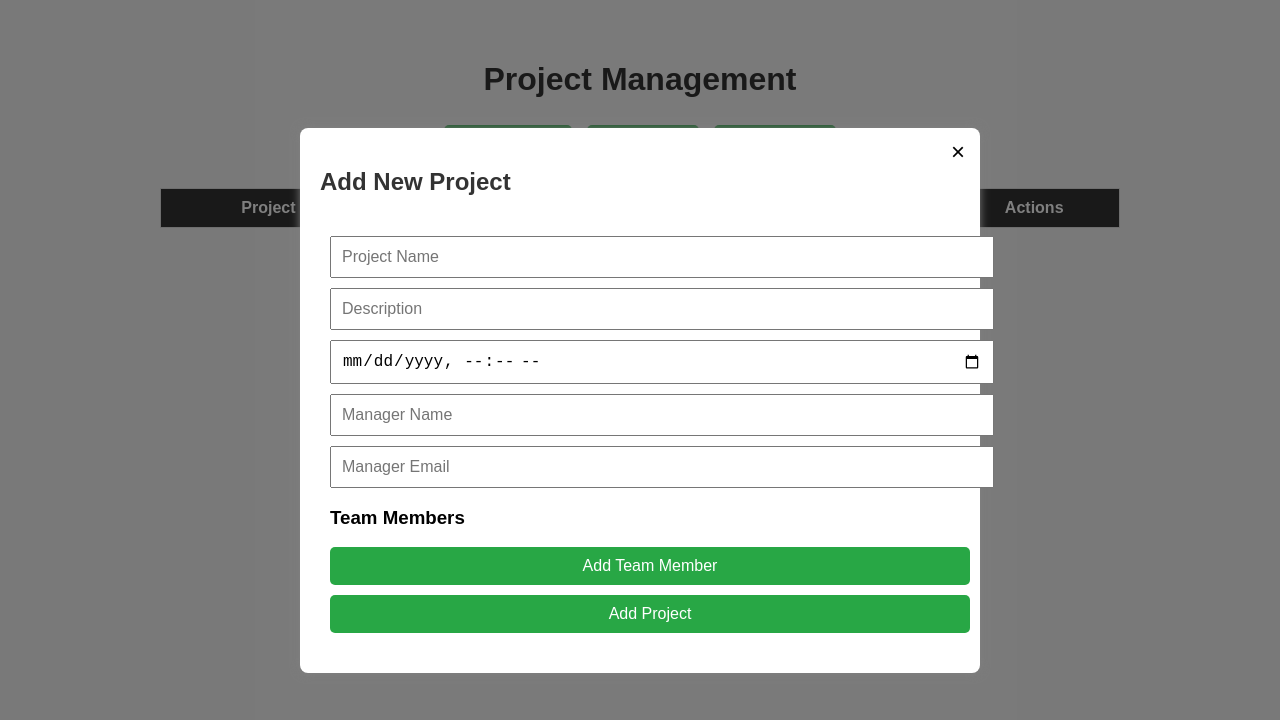
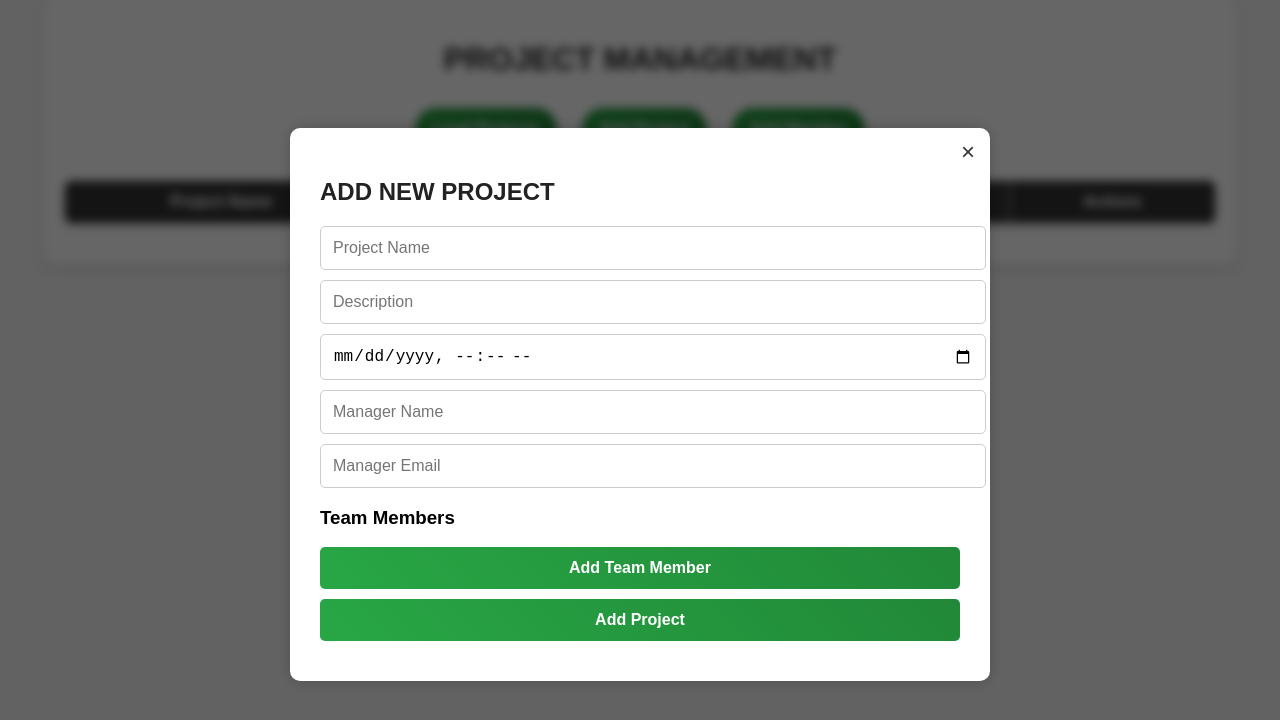
Before and after one commit to brachi2002/EX5, a website: page client/index.html in a window 1280 px wide. Both pictures are taken after a click on the button "Add Project". Drawn offline with nearby package versions, Linux system fonts and the light colour scheme; no server answers.

Commit message:
עדכון css

```diff
--- a/client/styles.css
+++ b/client/styles.css
@@ -1,43 +1,202 @@
+
 /* עיצוב כללי של הדף */
+/* body { */
+    /* font-family: Arial, sans-serif; */
+    /* margin: 20px; */
+    /* padding: 20px; */
+    /* background-color: #f4f4f4; */
+    /* text-align: center; */
+/* } */
+
+/* עיצוב הכותרות */
+/* h1, h2 { */
+    /* color: #333; */
+/* } */
+
+/* מיכל מרכזי */
+/* .container { */
+    /* width: 80%; */
+    /* margin: auto; */
+    /* text-align: center; */
+/* } */
+
+/* עיצוב כפתורים */
+/* button { */
+    /* padding: 10px 15px; */
+    /* background-color: #28a745; */
+    /* color: white; */
+    /* border: none; */
+    /* cursor: pointer; */
+    /* margin: 5px; */
+    /* border-radius: 5px; */
+    /* font-size: 16px; */
+/* } */
+/*  */
+/* button:hover { */
+    /* background-color: #218838; */
+/* } */
+/*  */
+/* קבוצה של כפתורים */
+/* .buttons { */
+    /* margin: 20px 0; */
+/* } */
+/*  */
+/* טבלת הפרויקטים */
+/* table { */
+    /* width: 100%; */
+    /* border-collapse: collapse; */
+    /* margin: 20px 0; */
+    /* background-color: #fff; */
+/* } */
+/*  */
+/* table th, table td { */
+    /* border: 1px solid #ddd; */
+    /* padding: 10px; */
+    /* text-align: center; */
+/* } */
+/*  */
+/* table th { */
+    /* background-color: #333; */
+    /* color: #fff; */
+/* } */
+/*  */
+/* עיצוב מודלים (טפסים קופצים) */
+/* .modal { */
+    /* display: none; */
+    /* position: fixed; */
+    /* z-index: 1000; */
+    /* left: 0; */
+    /* top: 0; */
+    /* width: 100%; */
+    /* height: 100%; */
+    /* background-color: rgba(0, 0, 0, 0.5); */
+/* } */
+/*  */
+/* תוכן של המודל */
+/* .modal-content { */
+    /* background-color: white; */
+    /* margin: 10% auto; */
+    /* padding: 20px; */
+    /* border-radius: 8px; */
+    /* width: 50%; */
+    /* box-shadow: 0px 0px 10px gray; */
+    /* position: relative; */
+    /* text-align: left; */
+/* } */
+/*  */
+/* כפתור סגירה למודלים */
+/* .close { */
+    /* position: absolute; */
+    /* top: 10px; */
+    /* right: 15px; */
+    /* font-size: 24px; */
+    /* cursor: pointer; */
+/* } */
+/*  */
+/* עיצוב טפסים */
+/* form { */
+    /* width: 100%; */
+    /* padding: 10px; */
+/* } */
+/*  */
+/* form input, form button { */
+    /* display: block; */
+    /* width: 100%; */
+    /* margin: 10px 0; */
+    /* padding: 10px; */
+    /* font-size: 16px; */
+/* } */
+/*  */
+/* סגנון עבור כפתור השליחה */
+/* form button { */
+    /* background-color: #28a745; */
+    /* color: white; */
+    /* border: none; */
+    /* cursor: pointer; */
+/* } */
+/*  */
+/* form button:hover { */
+    /* background-color: #218838; */
+/* } */
+/*  */
+/* הסתרת טפסים עד פתיחתם */
+/* .hidden { */
+    /* display: none; */
+/* } */
+/*  */
+/* .teamMember { */
+    /* display: flex; */
+    /* gap: 10px; */
+    /* align-items: center; */
+    /* margin-bottom: 10px; */
+/* } */
+/*  */
+/* .teamMember select, .teamMember input { */
+    /* padding: 5px; */
+    /* border: 1px solid #ccc; */
+    /* border-radius: 5px; */
+/* } */
+/*  */
+/* .removeMember { */
+    /* background-color: red; */
+    /* color: white; */
+    /* border: none; */
+    /* padding: 5px 10px; */
+    /* cursor: pointer; */
+    /* border-radius: 5px; */
+/* } */
+/*  */
+/* .removeMember:hover { */
+    /* background-color: darkred; */
+/* } */
+ /* */
+
+ /* עיצוב כללי ומודרני של הדף */
 body {
-    font-family: Arial, sans-serif;
-    margin: 20px;
-    padding: 20px;
+    font-family: 'Poppins', sans-serif;
+    margin: 0;
+    padding: 0;
     background-color: #f4f4f4;
     text-align: center;
+    transition: background 0.3s ease-in-out;
 }
 
-/* עיצוב הכותרות */
+/* כותרות */
 h1, h2 {
-    color: #333;
+    color: #222;
+    font-weight: 600;
+    text-transform: uppercase;
+    margin-bottom: 20px;
 }
 
 /* מיכל מרכזי */
 .container {
-    width: 80%;
+    width: 90%;
+    max-width: 1200px;
     margin: auto;
-    text-align: center;
+    padding: 20px;
+    background: white;
+    box-shadow: 0px 4px 10px rgba(0, 0, 0, 0.1);
+    border-radius: 10px;
 }
 
 /* עיצוב כפתורים */
 button {
-    padding: 10px 15px;
-    background-color: #28a745;
+    padding: 12px 18px;
+    background: linear-gradient(45deg, #28a745, #218838);
     color: white;
     border: none;
     cursor: pointer;
-    margin: 5px;
-    border-radius: 5px;
+    margin: 10px;
+    border-radius: 25px;
     font-size: 16px;
+    font-weight: bold;
+    transition: transform 0.2s ease-in-out, background 0.3s ease-in-out;
 }
 
 button:hover {
-    background-color: #218838;
-}
-
-/* קבוצה של כפתורים */
-.buttons {
-    margin: 20px 0;
+    background: linear-gradient(45deg, #218838, #1c7a34);
+    transform: scale(1.05);
 }
 
 /* טבלת הפרויקטים */
@@ -46,20 +205,24 @@ table {
     border-collapse: collapse;
     margin: 20px 0;
     background-color: #fff;
+    border-radius: 10px;
+    overflow: hidden;
+    box-shadow: 0px 4px 10px rgba(0, 0, 0, 0.1);
 }
 
 table th, table td {
     border: 1px solid #ddd;
-    padding: 10px;
+    padding: 12px;
     text-align: center;
 }
 
 table th {
-    background-color: #333;
+    background: #333;
     color: #fff;
+    font-weight: bold;
 }
 
-/* עיצוב מודלים (טפסים קופצים) */
+/* מודלים (טפסים קופצים) */
 .modal {
     display: none;
     position: fixed;
@@ -68,61 +231,59 @@ table th {
     top: 0;
     width: 100%;
     height: 100%;
-    background-color: rgba(0, 0, 0, 0.5);
+    background-color: rgba(0, 0, 0, 0.6);
+    backdrop-filter: blur(5px);
+    transition: opacity 0.3s ease-in-out;
 }
 
-/* תוכן של המודל */
 .modal-content {
     background-color: white;
     margin: 10% auto;
-    padding: 20px;
-    border-radius: 8px;
+    padding: 30px;
+    border-radius: 10px;
     width: 50%;
-    box-shadow: 0px 0px 10px gray;
+    box-shadow: 0px 0px 15px rgba(0, 0, 0, 0.2);
     position: relative;
     text-align: left;
 }
 
-/* כפתור סגירה למודלים */
 .close {
     position: absolute;
     top: 10px;
     right: 15px;
     font-size: 24px;
     cursor: pointer;
+    color: #333;
+}
+
+.close:hover {
+    color: #ff0000;
 }
 
 /* עיצוב טפסים */
-form {
-    width: 100%;
-    padding: 10px;
-}
-
 form input, form button {
     display: block;
     width: 100%;
     margin: 10px 0;
-    padding: 10px;
+    padding: 12px;
     font-size: 16px;
+    border-radius: 5px;
+    border: 1px solid #ccc;
 }
 
-/* סגנון עבור כפתור השליחה */
 form button {
-    background-color: #28a745;
+    background: linear-gradient(45deg, #28a745, #218838);
     color: white;
     border: none;
     cursor: pointer;
+    font-weight: bold;
 }
 
 form button:hover {
-    background-color: #218838;
+    background: linear-gradient(45deg, #218838, #1c7a34);
 }
 
-/* הסתרת טפסים עד פתיחתם */
-.hidden {
-    display: none;
-}
-
+/* עיצוב חברי צוות */
 .teamMember {
     display: flex;
     gap: 10px;
@@ -131,7 +292,7 @@ form button:hover {
 }
 
 .teamMember select, .teamMember input {
-    padding: 5px;
+    padding: 10px;
     border: 1px solid #ccc;
     border-radius: 5px;
 }
@@ -140,9 +301,10 @@ form button:hover {
     background-color: red;
     color: white;
     border: none;
-    padding: 5px 10px;
+    padding: 8px 12px;
     cursor: pointer;
     border-radius: 5px;
+    transition: background 0.3s;
 }
 
 .removeMember:hover {
```
